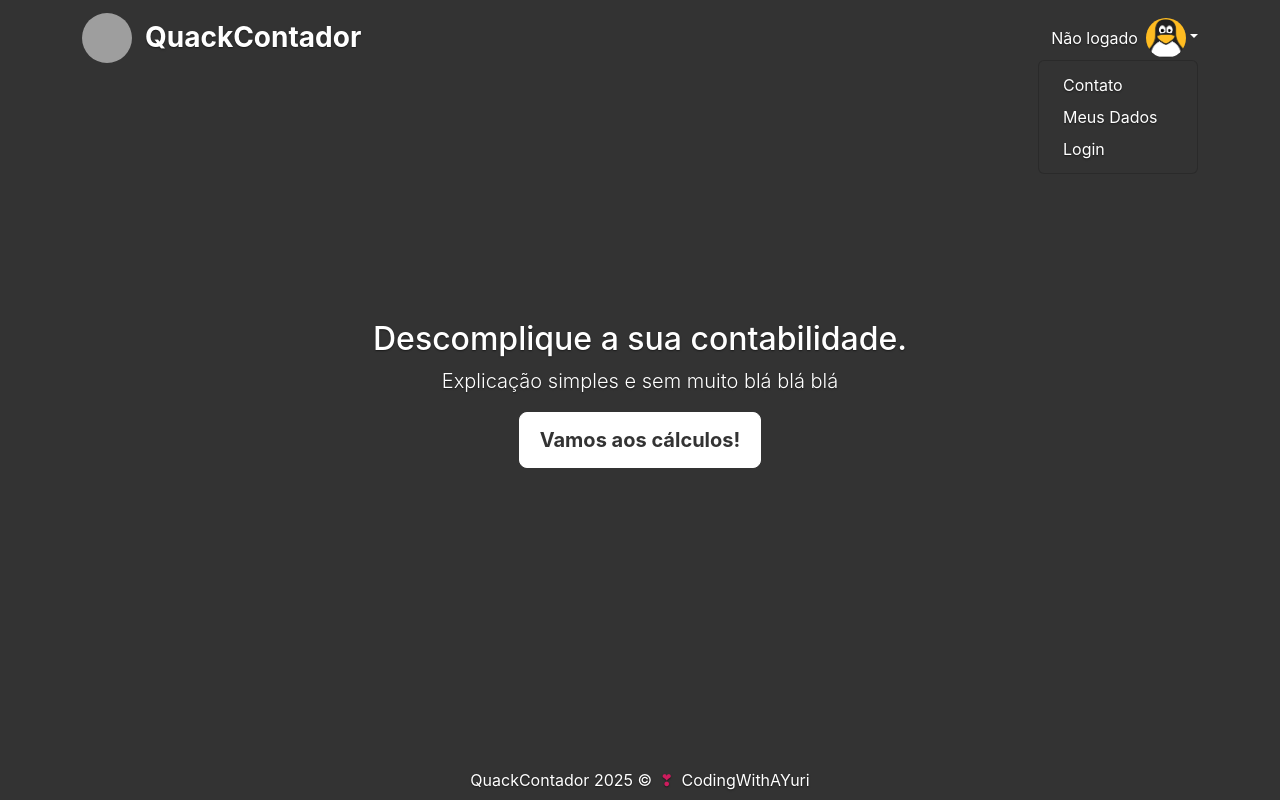
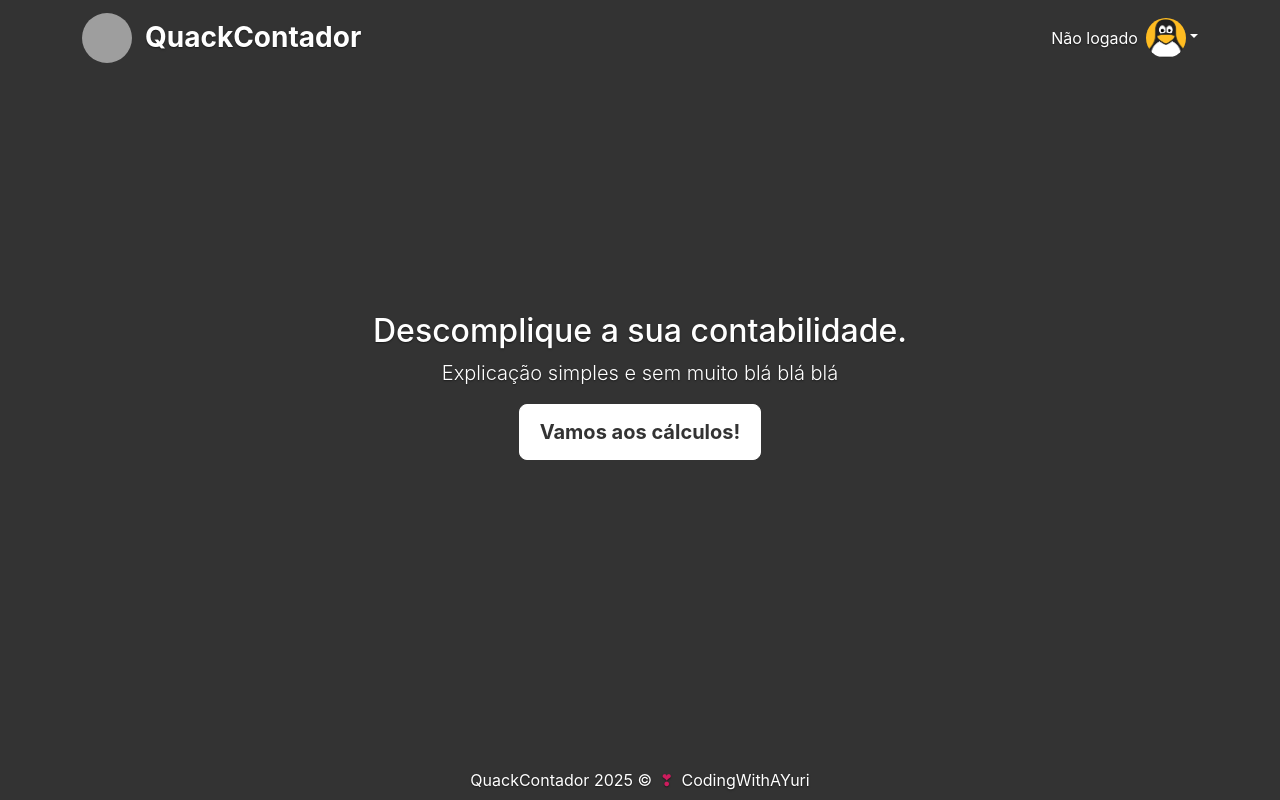
Before and after one commit to CodingWithAYuri/quackontador, a React (Create React App) app: page /#/ in a window 1280 px wide. Both pictures are taken after a click on the button 1171 px from the left and 38 px from the top of the page. Built offline with nearby package versions, Linux system fonts and the light colour scheme; grey boxes are pictures that could not be loaded.

Commit message:
style(Header): redesign do dropdown menu
- Reorganiza hierarquia dos itens do menu

- Adiciona transições e hover states

```diff
--- a/src/components/Header.js
+++ b/src/components/Header.js
@@ -9,9 +9,9 @@
   const { email, name } = useUserEmail();
 
   return (
-    <header className="masthead masthead-nav">
+    <header>
       <Container>
-        <Navbar expand="lg" className="justify-content-between disable-btn-bg">
+        <Navbar expand="lg">
           <div className="d-flex align-items-center">
             {/* Logo e Título */}
             <Navbar.Brand as={Link} to="/" className="d-flex align-items-center">
@@ -41,22 +41,22 @@
                     alt="User Avatar"
                   />
                 </Dropdown.Toggle>
-                <Dropdown.Menu align="end" className="disable-dropdown-menu">
-                  <Dropdown.Item as={Link} to="/contactForm" className="disable-dropdown-item-color">
+                <Dropdown.Menu align="end">
+                <Dropdown.Item as={Link} to="/meus-dados">
+                    <i className="far fa-user" />
+                    <span className="ms-2">Meus Dados</span>
+                  </Dropdown.Item>
+                  <Dropdown.Item as={Link} to="/contactForm">
                     <i className="far fa-envelope-open" />
                     <span className="ms-2">Contato</span>
                   </Dropdown.Item>
-                  <Dropdown.Item as={Link} to="/meus-dados" className="disable-dropdown-item-color">
-                    <i className="far fa-user" />
-                    <span className="ms-2">Meus Dados</span>
-                  </Dropdown.Item>
                   {email ? (
-                    <Dropdown.Item as={Link} to="/logout" className="disable-dropdown-item-color">
+                    <Dropdown.Item as={Link} to="/logout">
                       <i className="fas fa-sign-out-alt" />
                       <span className="ms-2">Sair</span>
                     </Dropdown.Item>
                   ) : (
-                    <Dropdown.Item as={Link} to="/login" className="disable-dropdown-item-color">
+                    <Dropdown.Item as={Link} to="/login">
                       <i className="fas fa-sign-in-alt" />
                       <span className="ms-2">Login</span>
                     </Dropdown.Item>
--- a/src/index.css
+++ b/src/index.css
@@ -11,3 +11,101 @@
   font-family: source-code-pro, Menlo, Monaco, Consolas, 'Courier New',
     monospace;
 }
+
+/* Estilos para o dropdown do Header */
+
+/* Efeito de transição suave para todos os itens do dropdown */
+.dropdown-menu {
+  transition: all 0.3s ease-in-out;
+  border: none;
+  box-shadow: 0 4px 15px rgba(0, 0, 0, 0.3);
+  min-width: 200px;
+  background-color: #333;
+  border-radius: 8px;
+  padding: 0.5rem 0;
+  overflow: hidden;
+}
+
+/* Efeito de brilho ao passar o mouse */
+.dropdown-item {
+  position: relative;
+  padding: 0.75rem 1.25rem;
+  color: #f8f9fa;
+  transition: all 0.3s ease;
+  display: flex;
+  align-items: center;
+  overflow: hidden;
+  background: transparent;
+  border: none;
+  text-decoration: none;
+}
+
+/* Gradiente e brilho ao passar o mouse */
+.dropdown-item::before {
+  content: '';
+  position: absolute;
+  top: 0;
+  left: -100%;
+  width: 100%;
+  height: 100%;
+  background: linear-gradient(
+    90deg,
+    transparent,
+    rgba(255, 255, 255, 0.4),
+    transparent
+  );
+  transition: 0.5s;
+}
+
+/* Efeito de brilho ao passar o mouse */
+.dropdown-item:hover::before {
+  left: 100%;
+}
+
+/* Efeito de fundo ao passar o mouse */
+.dropdown-item:hover {
+  background: rgba(255, 255, 255, 0.1);
+  color: #ffffff;
+  transform: translateX(5px);
+}
+
+/* Animação dos ícones */
+.dropdown-item i {
+  transition: all 0.3s ease;
+  width: 20px;
+  text-align: center;
+  margin-right: 10px;
+  color: #adb5bd;
+}
+
+.dropdown-item:hover i {
+  color: #ffffff;
+  transform: scale(1.2);
+}
+
+/* Efeito de borda sutil no hover */
+.dropdown-item:not(:last-child) {
+  border-bottom: 1px solid rgba(255, 255, 255, 0.05);
+}
+
+/* Efeito de sombra no dropdown */
+.dropdown-menu {
+  box-shadow: 0 10px 25px -5px rgba(0, 0, 0, 0.1),
+              0 10px 10px -5px rgba(0, 0, 0, 0.04);
+}
+
+/* Animação de entrada do dropdown */
+@keyframes slideIn {
+  from {
+    opacity: 0;
+    transform: translateY(-10px);
+  }
+  to {
+    opacity: 1;
+    transform: translateY(0);
+  }
+}
+
+.dropdown-menu.show {
+  animation: slideIn 0.3s ease-out forwards;
+}
```
